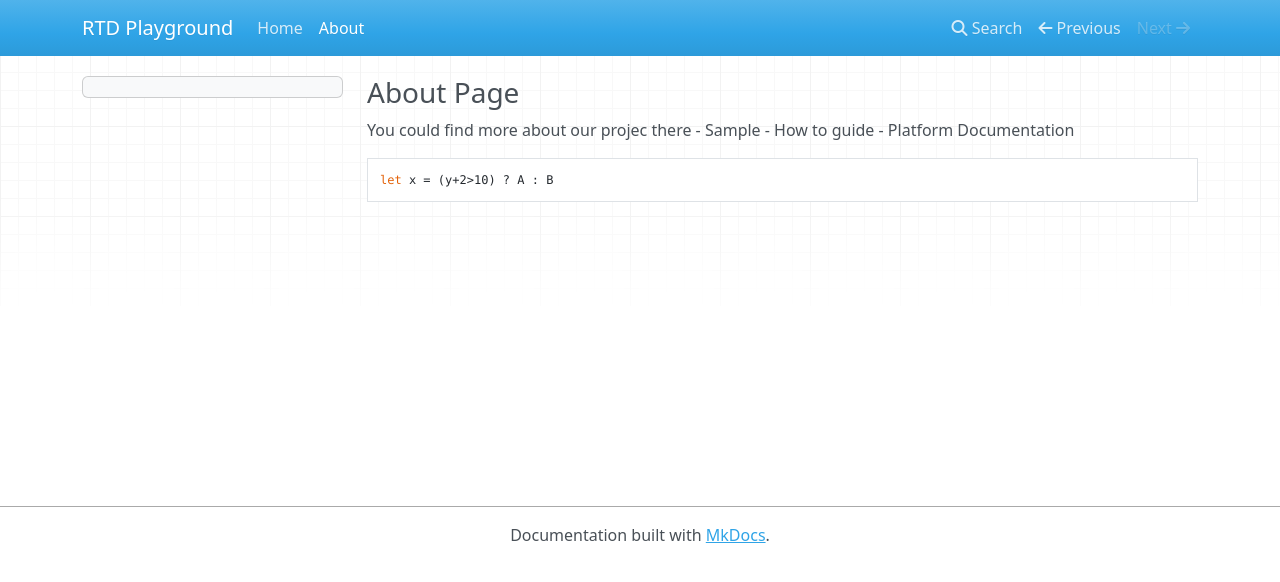
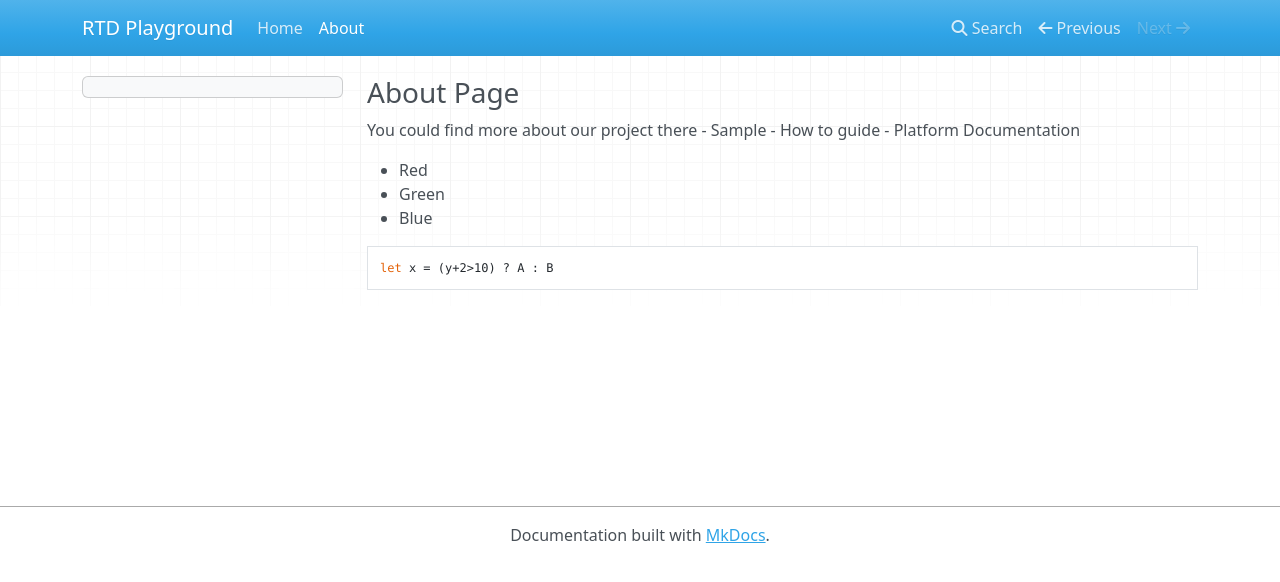
Before and after one commit to fidenz-chim/rtd-playground, an MkDocs documentation site: the page built from docs/about.md, in a window 1280 px wide. Shown: the top 582 px of the page. Built offline with MkDocs 1.6.1, drawn with Linux system fonts in a browser that asks for light colours; nearby versions of some CDN libraries; old or Windows-style settings are respelled for this version of MkDocs.

Commit message:
formatting 1

````diff
--- a/docs/about.md
+++ b/docs/about.md
@@ -1,9 +1,13 @@
 ### About Page ###
 
-You could find more about our projec there
-- Sample
-- How to guide
-- Platform Documentation
+You could find more about our project there
+ - Sample
+ - How to guide
+ - Platform Documentation
+
+-   Red
+-   Green
+-   Blue
 
 ```
 let x = (y+2>10) ? A : B
````
